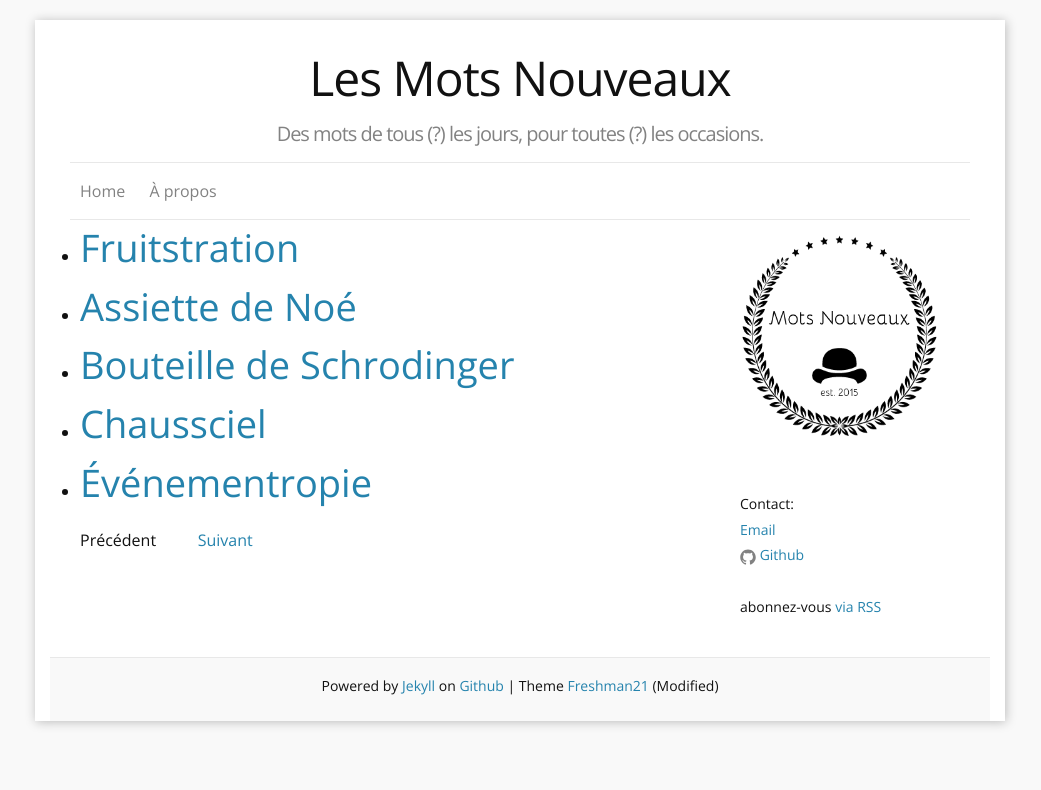
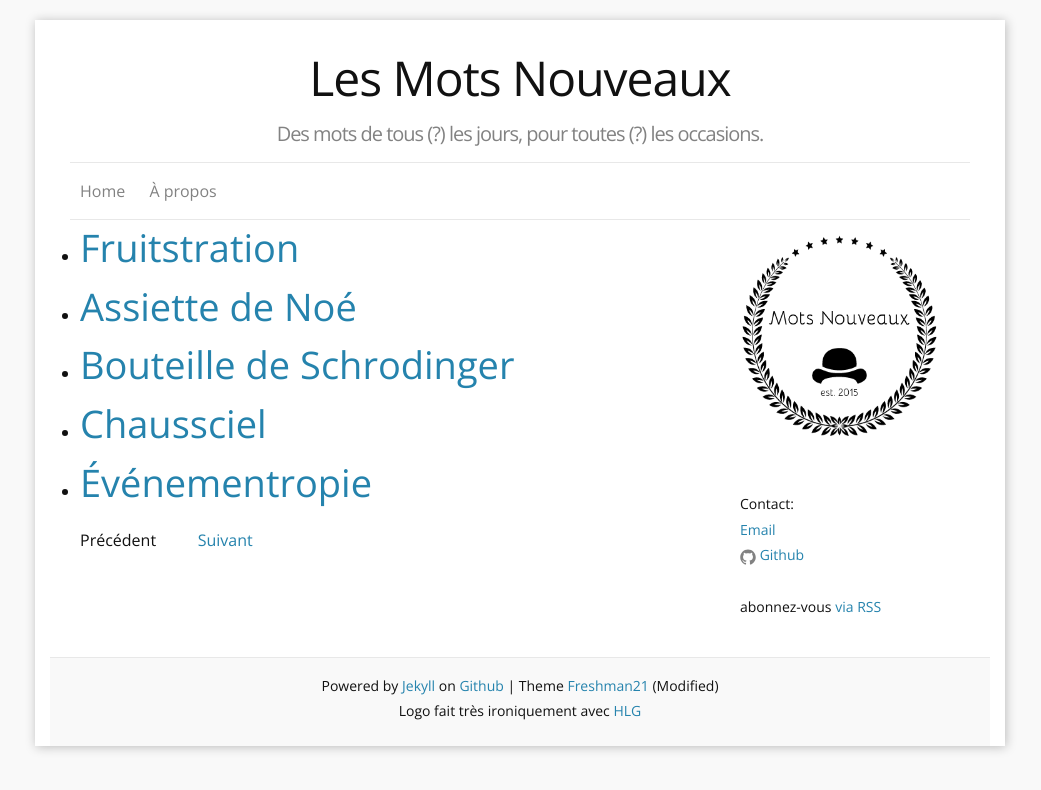
Before and after one commit to BamBalaam/LesMotsNouveauxBlog, a Jekyll site: the page built from index.html, in a window 1280 px wide. Shown: the top 790 px of the page, without its empty margins (120-1161 px from the left). Built offline with Jekyll 4.4.1, drawn with Linux system fonts in a browser that asks for light colours; the list of posts is cut into pages by our own code.

Commit message:
Added small line to footer

```diff
--- a/_includes/footer.html
+++ b/_includes/footer.html
@@ -7,6 +7,7 @@
   {% else %}
   GitHub
   {% endif %}
-  | Theme <a href="https://github.com/yulijia/freshman21/">Freshman21</a> (Modified)
+  | Theme <a href="https://github.com/yulijia/freshman21/">Freshman21</a> (Modified) <br />
 
+  Logo fait très ironiquement avec <a href="http://www.hipsterlogogenerator.com/">HLG</a>
 </footer>
```
